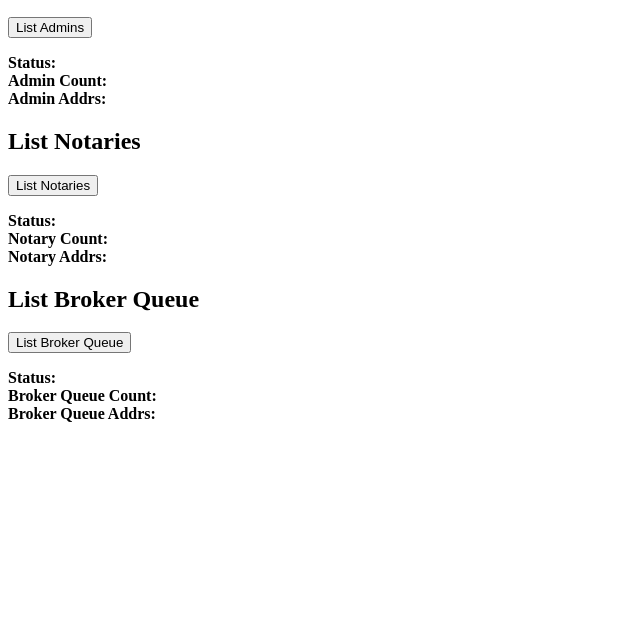
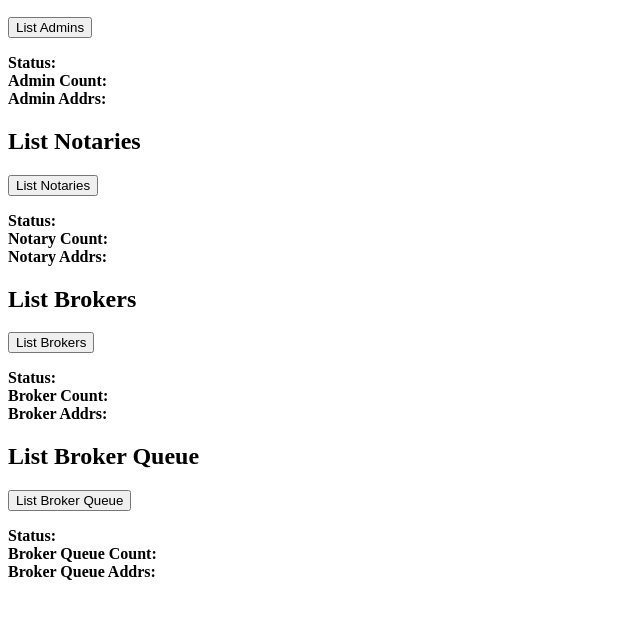
Before and after one commit to xyztek/ykts, a website with bundled scripts: page app/monitor.html in a window 1280 px wide. Shown: the part 110-728 px from the top of the page, without its empty margins (0-640 px from the left). Built offline with nearby package versions, Linux system fonts and the light colour scheme; a script that the page names is missing.

Commit message:
brokers added

```diff
--- a/app/monitor.html
+++ b/app/monitor.html
@@ -28,6 +28,14 @@
     <div><b>Notary Addrs: <span style="color:blue;font-weight:bold" id="notary_addresses"></span></div>
   </p>
 
+  <h2>List Brokers</h2>
+  <button id="send" onclick="App.list_brokers()">List Brokers</button>
+  <p>
+    <div><b>Status: <span style="color:blue;font-weight:bold" id="broker_status"></span></div>
+    <div><b>Broker Count: <span style="color:blue;font-weight:bold" id="broker_count"></span></div>
+    <div><b>Broker Addrs: <span style="color:blue;font-weight:bold" id="broker_addresses"></span></div>
+  </p>
+
   <h2>List Broker Queue</h2>
   <button id="send" onclick="App.list_broker_queue()">List Broker Queue</button>
   <p>
```
